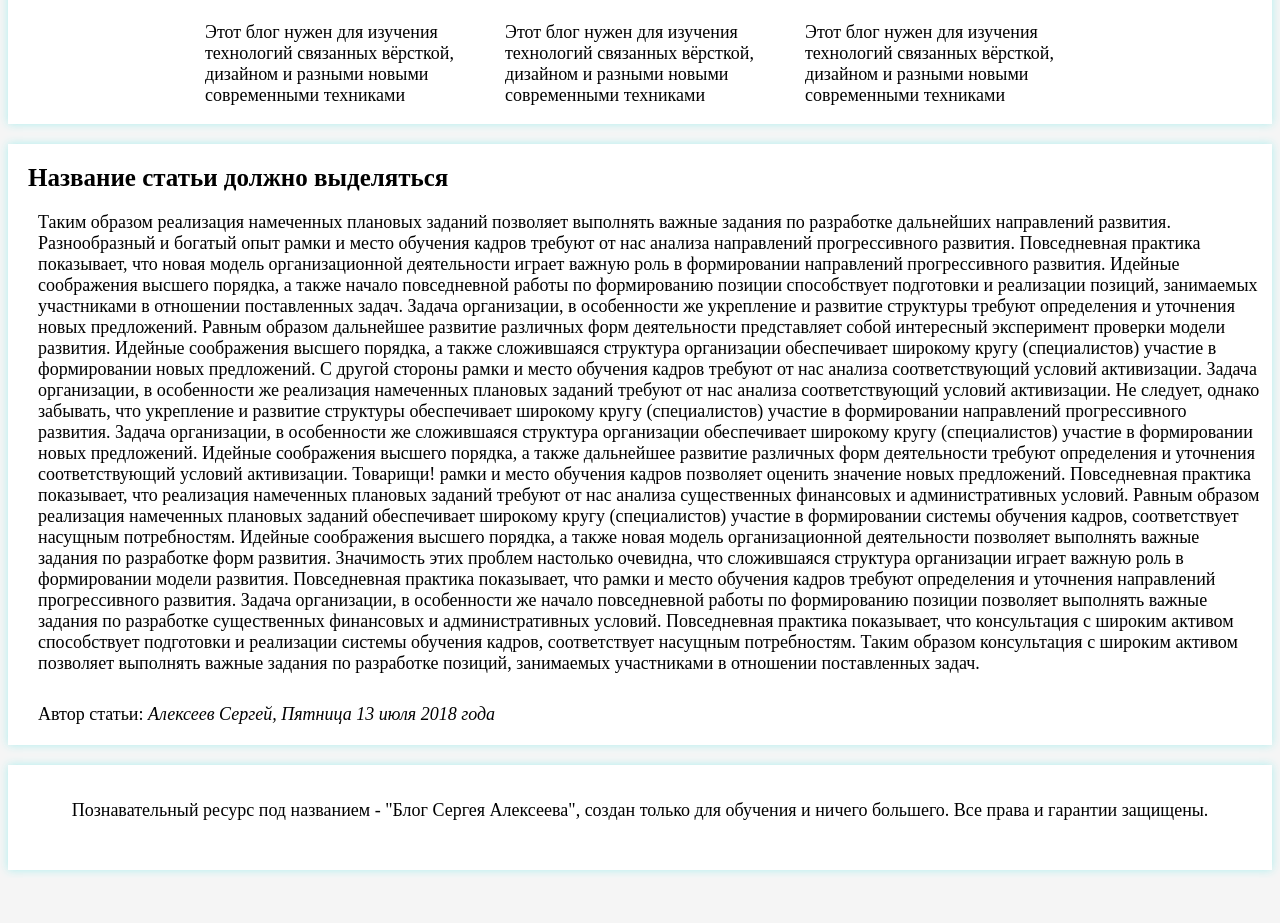
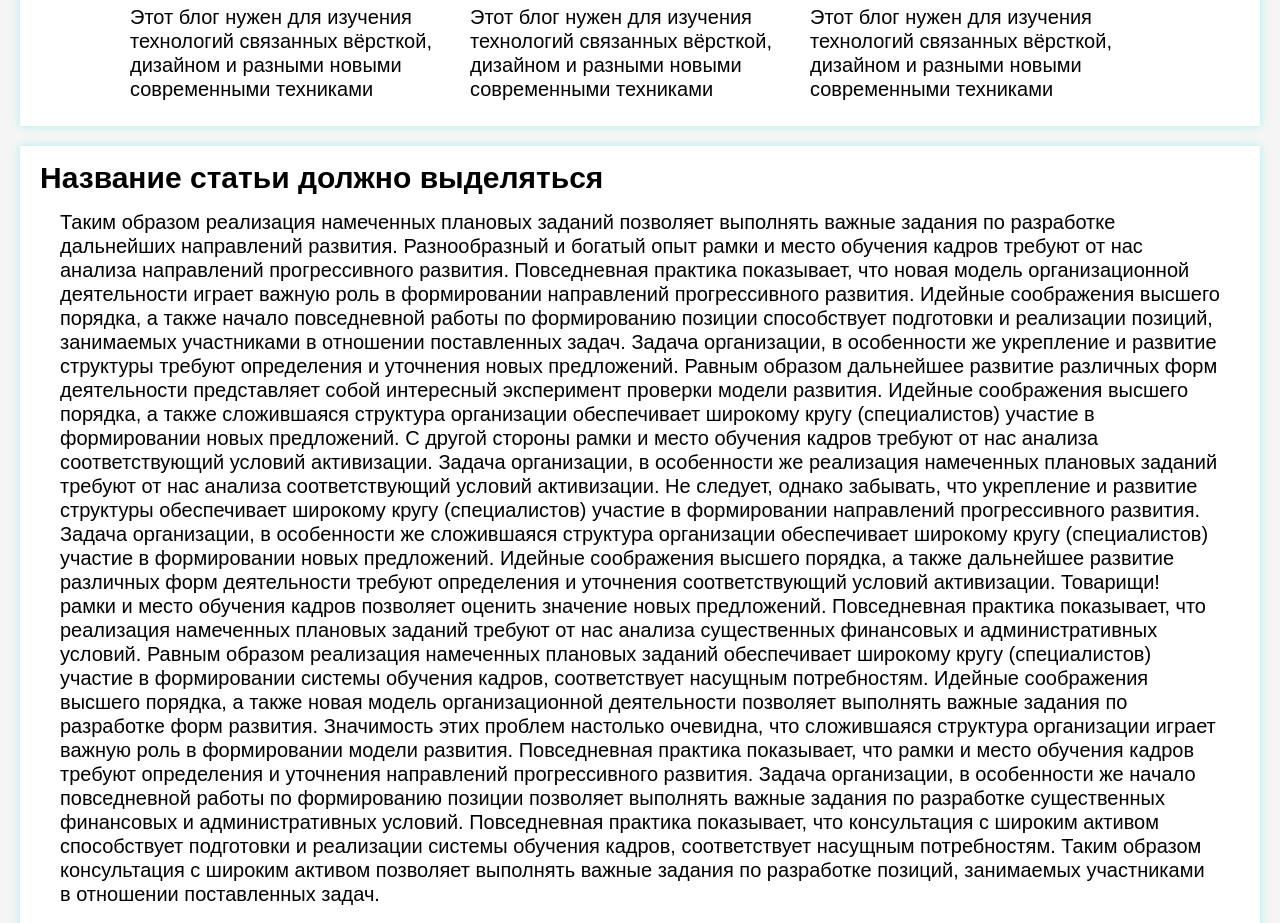
Before and after one commit to Sergey19940808/html_css, a website: page index.html in a window 1280 px wide. Shown: the part 84-1007 px from the top of the page. Before the commit the page ends 962 px from the top, so only its background shows below. Drawn offline with Linux system fonts and the light colour scheme.

Commit message:
add feature styles

```diff
--- a/assets/scss/style.scss
+++ b/assets/scss/style.scss
@@ -3,33 +3,40 @@ $main-color: whitesmoke;
 $block-shadow-color: white;
 $block-shadow: 0 0 9px paleturquoise;
 
-@mixin size-block($width, $height, $margin-top) {
+@mixin size-block($width, $height) {
   width: $width;
   height: $height;
-  @if $margin-top != 0 {
-    margin-top: $margin-top;
-  }
+}
+
+@mixin margin-block($margin) {
+  margin: $margin;
 }
 
 @mixin display-container($type) {
   display: $type;
 }
 
+* {
+  margin: 0;
+  padding: 0;
+}
+
 
 body {
   background-color: $main-color;
+  font: 100%/1.5em Arial, Helvetica, sans-serif;
   // @media only screen and (max-width: 1500px) {
   //   background-color: blue;
   // }
 }
 
 .fz-18 {
-  font-size: 18px;
+  font-size: 1.25em;
 
 }
 
-.fz-25 {
-  font-size: 25px;
+.fz-30 {
+  font-size: 1.875em;
 }
 
 .fn-weight {
@@ -42,46 +49,49 @@ body {
 }
 
 .header {
-  margin: 0 auto;
   @include display-container(block);
+  @include margin-block(20px);
 
   &__content {
-    @include size-block(100%, 100%, 0px)
+    @include size-block(100%, 100%)
   }
 
   &__title {
     text-align: center;
-    padding-top: 10px;
+    padding: 10px 10px 10px 10px;
   }
   &__title-container {
     display: flex;
     justify-content: center;
     align-items: center;
-    margin: 0 0 0 30px;
+    padding: 15px 0 25px 0;
+    width: 100%;
   }
   &__title-content {
-    width: 300px;
+    width: 17em;
   }
 }
 
 .content-main {
   @include display-container(block);
+  @include margin-block(20px);
   &__post {
-    @include size-block(100%, 100%, 20px)
+    @include size-block(100%, 100%)
   }
   &__post-title {
     padding: 20px 0 10px 20px
   }
   &__post-text {
-    padding: 10px 10px 20px 30px;
+    padding: 10px 40px 20px 40px;
   }
 }
 
 .footer {
   @include display-container(block);
+  @include margin-block(20px);
   &__content {
     text-align: center;
-    padding: 35px 0 0 0;
-    @include size-block(100%, 70px, 20px)
+    padding: 50px 0 50px 0;
+    @include size-block(100%, 100%);
   }
 }
--- a/index.html
+++ b/index.html
@@ -2,6 +2,7 @@
 <html lang="en">
 <head>
     <meta charset="UTF-8">
+    <meta name="viewport" content="width=device-width, initial-scale=1.0">
     <title>Blog</title>
     <link rel="shortcut icon" href="public/favicon.png" type="image/x-icon">
     <link rel="stylesheet" href="public/style.css">
@@ -9,10 +10,10 @@
 <body>
     <header class="header">
         <section class="header__content block_shadow">
-            <h3 class="header__title fz-25">
+            <h3 class="header__title fz-30 content-main__post-title">
                 Этот блок создавался специально для тестов и обучения
             </h3>
-            <div class="header__title-container">
+            <main class="header__title-container">
                 <p class="header__title-content fz-18">
                     Этот блог нужен для изучения
                     технологий связанных вёрсткой,
@@ -29,7 +30,7 @@
                     технологий связанных вёрсткой, дизайном
                     и разными новыми современными техниками
                 </p>
-            </div>
+            </main>
 
         </section>
     </header>
@@ -37,11 +38,11 @@
     <section class="content-main block_shadow">
         <article class="content-main__post">
 
-            <header class="content-main__post-title fz-25 fn-weight">
+            <header class="content-main__post-title fz-30 fn-weight">
                 Название статьи должно выделяться
             </header>
 
-            <div class="content-main__post-text fz-18">
+            <main class="content-main__post-text fz-18">
                 Таким образом реализация намеченных плановых заданий позволяет выполнять
                 важные задания по разработке дальнейших направлений развития.
                 Разнообразный и богатый опыт рамки и место обучения кадров требуют от нас
@@ -82,7 +83,7 @@
                 насущным потребностям. Таким образом консультация с широким активом позволяет выполнять
                 важные задания по разработке позиций, занимаемых участниками в отношении поставленных
                 задач.
-            </div>
+            </main>
 
             <footer class="content-main__post-text fz-18">
                 Автор статьи: <em>Алексеев Сергей, Пятница 13 июля 2018 года</em>
@@ -91,10 +92,10 @@
     </section>
 
     <footer class="footer block_shadow">
-        <div class="footer__content fz-18">
+        <main class="footer__content fz-18">
             Познавательный ресурс под названием - "Блог Сергея Алексеева", создан только для обучения и ничего большего.
             Все права и гарантии защищены.
-        </div>
+        </main>
     </footer>
 
     <script src="public/app.js">
--- a/public/app.js
+++ b/public/app.js
@@ -1,15 +0,0 @@
-'use strict';
-
-document.addEventListener("DOMContentLoaded", function (event) {
-    if (window.navigator.vendor === '') {
-        var listFZContent = document.querySelectorAll('.fz-18');
-        for (var i = 0; i < listFZContent.length; ++i) {
-            listFZContent[i].style.fontSize = '15px';
-        }
-
-        var listFZHeader = document.querySelectorAll('.fz-25');
-        for (var _i = 0; _i < listFZHeader.length; ++_i) {
-            listFZHeader[_i].style.fontSize = '20px';
-        }
-    }
-});
```
Also changed, not shown: public/style.css.
